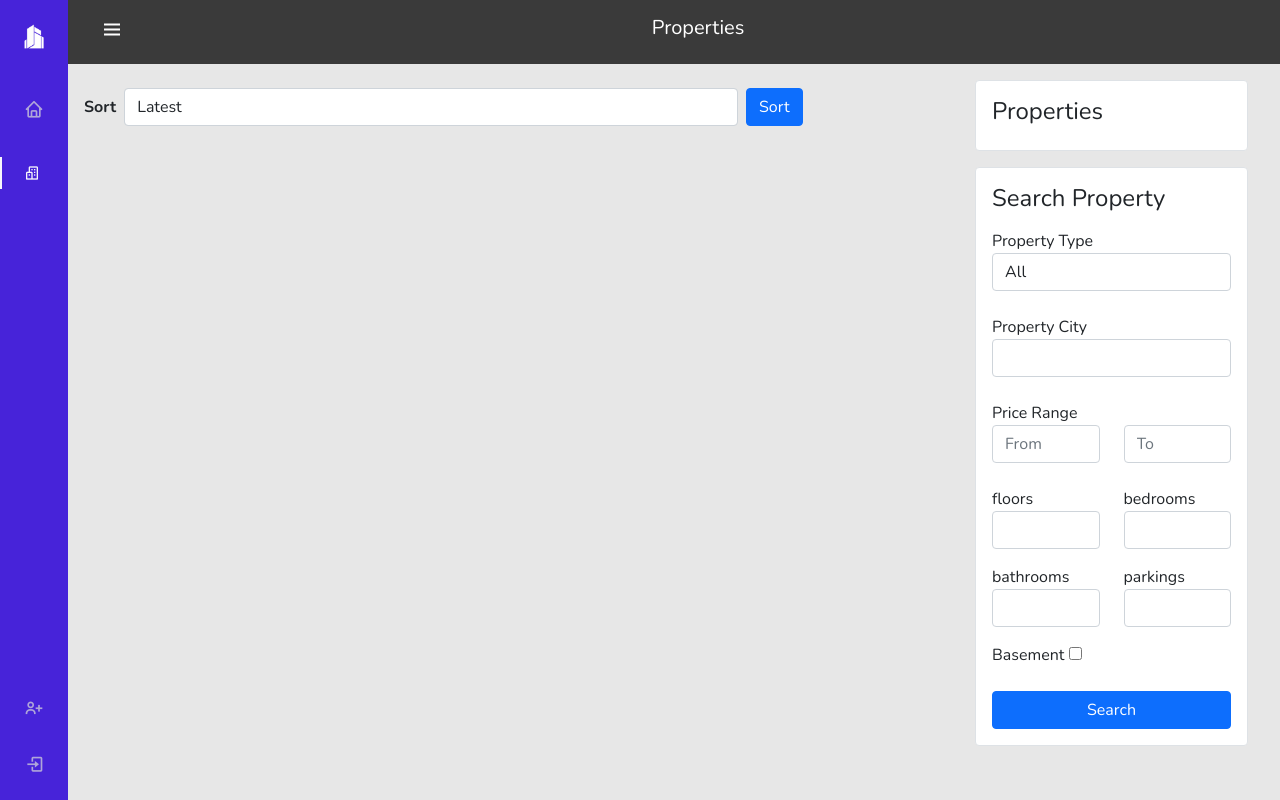
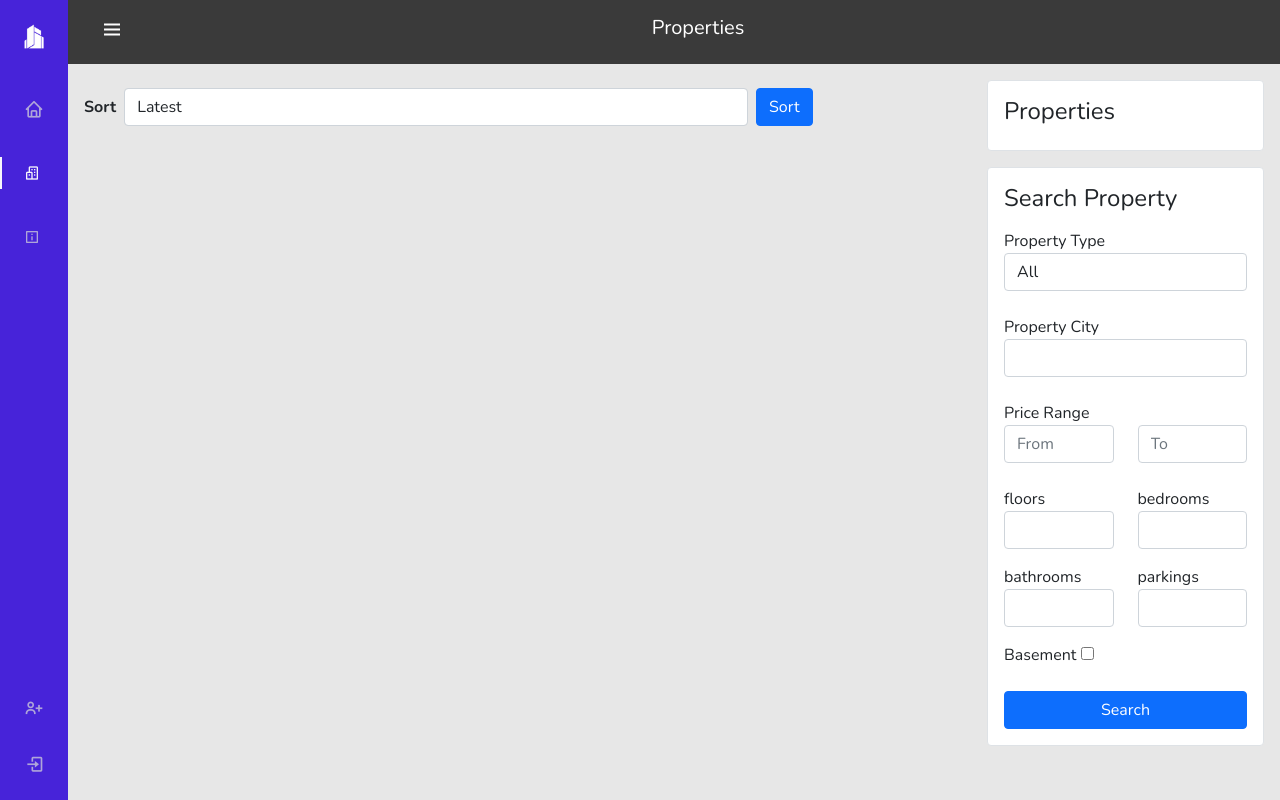
Before and after one commit to iamaliataie/django-real-estate-management, a Django app: page /properties/ in a window 1280 px wide. Run offline with Django 4.2, Linux system fonts and the light colour scheme; data that the repository does not hold is empty; some libraries are stand-ins or nearby versions.

Commit message:
update templates

```diff
--- a/property/urls.py
+++ b/property/urls.py
@@ -10,7 +10,7 @@ urlpatterns = [
         name='home'
     ),
     path(
-        'about',
+        'about/',
         views.About.as_view(),
         name='about'
     ),
--- a/static/css/main.css
+++ b/static/css/main.css
@@ -86,7 +86,6 @@ a {
   justify-content: space-between;
   overflow: hidden;
   flex-wrap: nowrap;
-  overflow: auto;
 }
 
 .nav_logo,
@@ -283,3 +282,7 @@ a {
 .clear-link:hover{
   text-decoration: underline;
 }
+
+body {
+  padding-right: 0 ;
+}
--- a/templates/account/dashboard.html
+++ b/templates/account/dashboard.html
@@ -10,6 +10,7 @@
 
 
 {% block content %}
+<div class="p-5">
     <div class="container-fluid">
         <div class="row gy-2">
             <div class="col-12 col-sm-6 col-md-3">
@@ -54,4 +55,5 @@
             </div>
         </div>
     </div>
+</div>
 {% endblock content %}
--- a/templates/account/profile.html
+++ b/templates/account/profile.html
@@ -10,6 +10,7 @@
 {% endblock title %}
 
 {% block content %}
+<div class="p-5">
     <h1>Profile</h1>
     {% if messages %}
 
@@ -42,4 +43,5 @@
             </div>
         </div>
     </div>
+</div>
 {% endblock content %}
--- a/templates/base.html
+++ b/templates/base.html
@@ -82,6 +82,13 @@
               <i class="bx bx-buildings"></i>
               <span class="nav_name">Properties</span>
             </a>
+            <a
+              href="{% url 'property:about' %}"
+              class="nav_link {% if url_name == 'about' %}active{% endif %}"
+            >
+              <i class='bx bx-info-square'></i>
+              <span class="nav_name">About</span>
+            </a>
           </div>
         </div>
         <div>
@@ -149,7 +156,7 @@
       </nav>
     </div>
 
-    <div class="main-content p-3">
+    <div class="main-content">
       {% block content %} {% endblock content %}
     </div>
     <script src="https://ajax.googleapis.com/ajax/libs/jquery/3.7.0/jquery.min.js"></script>
--- a/templates/deal/deal_detail.html
+++ b/templates/deal/deal_detail.html
@@ -10,7 +10,7 @@
 
 
 {% block content %}
-    <div class="container-fluid">
+    <div class="container-fluid p-5">
         <div class="p-3 bg-white rounded mb-3">
             <h3>{{ object.property }}</h3>
             <p>{{ object.created_at|date:"M d, Y" }}</p>
--- a/templates/deal/deal_form.html
+++ b/templates/deal/deal_form.html
@@ -12,7 +12,7 @@
 
 
 {% block content %}
-    <div class="container-fluid">
+    <div class="container-fluid p-5">
         <div class="p-3 bg-white rounded mb-3">
             <h3>Create</h3>
             <p>{{ now|date:"M d, Y" }}</p>
--- a/templates/deal/deal_list.html
+++ b/templates/deal/deal_list.html
@@ -11,6 +11,7 @@
 
 
 {% block content %}
+<div class="p-5">
     <div class="p-3 rounded bg-white mb-3">
         <h3>Contracts</h3>
     </div>
@@ -40,4 +41,5 @@
         {% endfor %}
 
     </div>
+</div>
 {% endblock content %}
--- a/templates/deal/deal_property_list.html
+++ b/templates/deal/deal_property_list.html
@@ -10,6 +10,7 @@
 {% endblock title %}
 
 {% block content %}
+<div class="p-5">
     <div class="bg-white p-3 rounded">
         <table class="table table-striped">
             <thead>
@@ -35,4 +36,5 @@
             </tbody>
         </table>
     </div>
+</div>
 {% endblock content %}
--- a/templates/home.html
+++ b/templates/home.html
@@ -28,7 +28,7 @@
 
 {% block content %}
 <div class="d-none">{{ locations|json_script:"locations_json" }}</div>
-<div class="homepage-container">
+<div class="homepage-container p-3">
   <div class="row gy-3">
     <div
       class="col-12 col-md-3 overflow-auto first-col order-2 order-md-1 justify-content-center align-items-center"
--- a/templates/inquiry/inquiry_detail.html
+++ b/templates/inquiry/inquiry_detail.html
@@ -12,6 +12,7 @@
 
 {% block content %}
 
+<div class="p-5">
     <div class="row gy-4">
         <div class="col-12 col-md-7 d-flex flex-column gap-3">
             <div class="p-3 bg-white rounded">
@@ -64,5 +65,6 @@
             </div>
         </div>
     </div>
+</div>
 
 {% endblock content %}
--- a/templates/inquiry/inquiry_list.html
+++ b/templates/inquiry/inquiry_list.html
@@ -10,6 +10,7 @@
 
 
 {% block content %}
+<div class="p-5">
     <div class="p-3 rounded bg-white mb-3">
         <h3>Inquiries</h3>
     </div>
@@ -47,4 +48,5 @@
 
         </div>
     </div>
+</div>
 {% endblock content %}
--- a/templates/property/property_create_or_update.html
+++ b/templates/property/property_create_or_update.html
@@ -24,6 +24,7 @@
 {% block content %}
 
 
+<div class="p-5">
     <div class="row g-2">
         <div class="col-12 col-md-6">
             <form enctype="multipart/form-data" class="container" method="post" id="product_form">
@@ -195,6 +196,7 @@
             <div id="map"></div>
         </div>
     </div>
+</div>
 
 
 <script src="https://code.jquery.com/jquery-3.2.1.slim.min.js" integrity="sha384-KJ3o2DKtIkvYIK3UENzmM7KCkRr/rE9/Qpg6aAZGJwFDMVNA/GpGFF93hXpG5KkN" crossorigin="anonymous"></script>
--- a/templates/property/property_detail.html
+++ b/templates/property/property_detail.html
@@ -26,6 +26,7 @@
 {% endblock extra_css %}
 
 {% block content %}
+<div class="p-5">
     <div class="bg-white p-4 rounded mb-3">
         <div class="d-flex flex-column flex-md-row justify-content-between align-items-start">
             <div class="">
@@ -174,6 +175,7 @@
             </div>
         </div>
     </div>
+</div>
 {% endblock content %}
 
 {% block extra_js %}
--- a/templates/property/property_list.html
+++ b/templates/property/property_list.html
@@ -9,6 +9,7 @@
 {% endblock title %}
 
 {% block content %}
+    <div class="p-3">
         <div class="row gy-3">
             <div class="col-12 col-md-3 order-2">
                 {% include 'partials/search_side.html' %}
@@ -81,4 +82,5 @@
                 </div>
             </div>
         </div>
+    </div>
 {% endblock content %}
```
Also changed, not shown: templates/about.html (+17 -8 lines), static/images/about-buy.png (added), static/images/about-connect.png (added), static/images/about-sell.png (added). Lines whose indentation alone changed are shown as unchanged.
